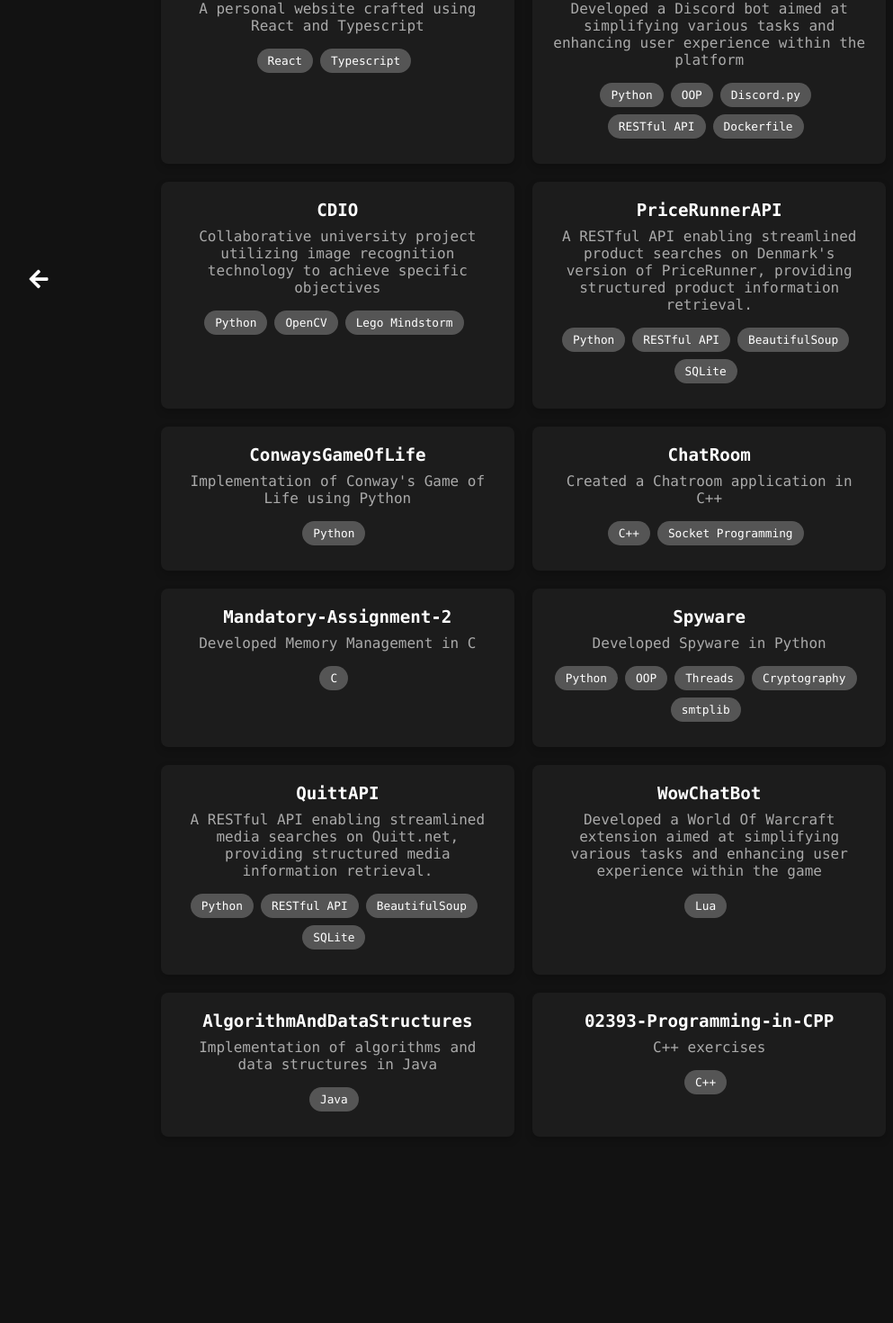
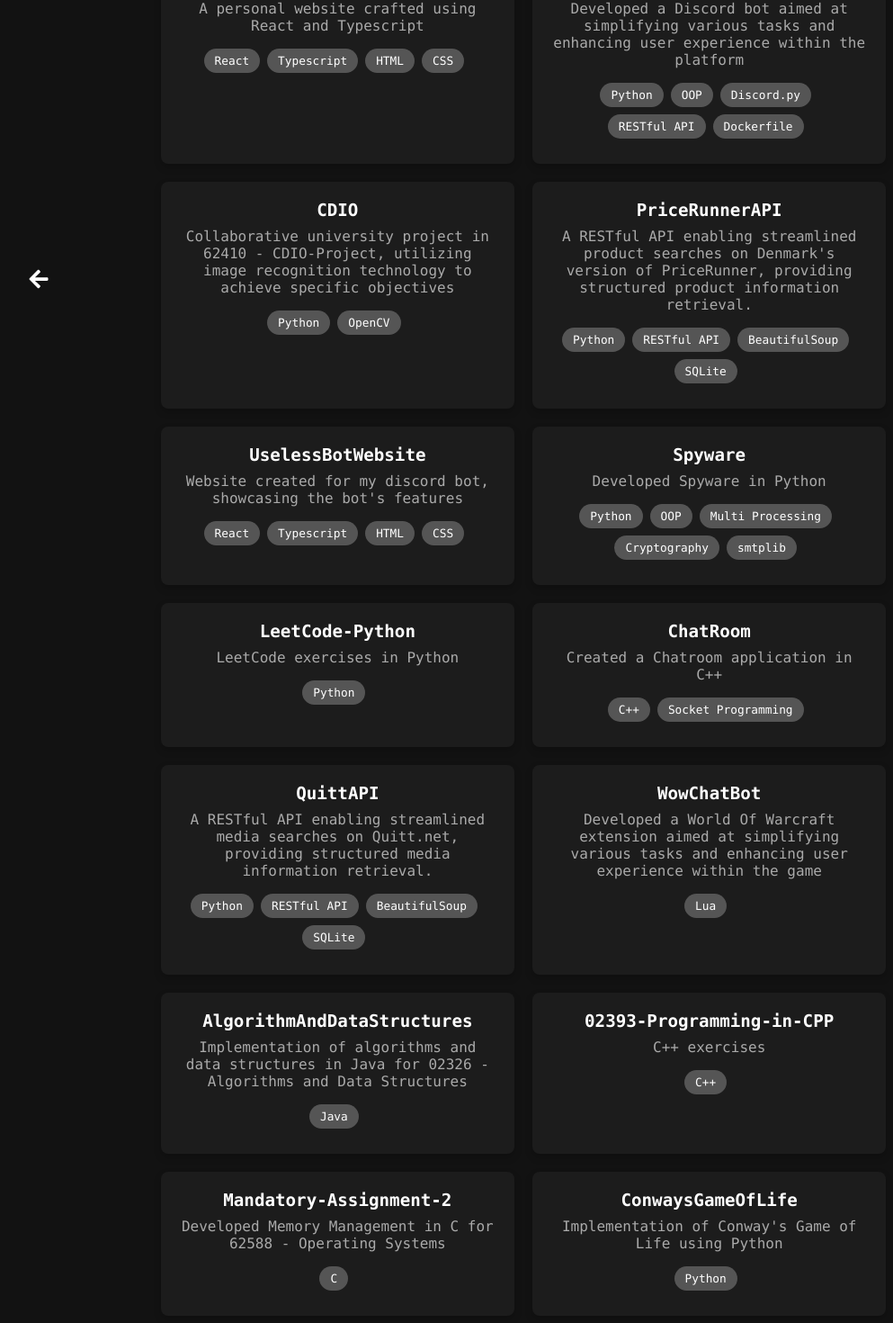
Before and after one commit to DenizIsikli/Portfolio, a React (Create React App) app: page /project in a window 1280 px wide. Shown: the part 90-1560 px from the top of the page at 90% size, without its empty margins (78-1071 px from the left). Before the commit the page ends 1379 px from the top, so only its background shows below. Built offline with nearby package versions, Linux system fonts and the light colour scheme.

Commit message:
Prrojects added

```diff
--- a/src/components/project/project.tsx
+++ b/src/components/project/project.tsx
@@ -50,6 +50,8 @@
                         <div className='tags'>
                             <span className='tag'>React</span>
                             <span className='tag'>Typescript</span>
+                            <span className='tag'>HTML</span>
+                            <span className='tag'>CSS</span>
                         </div>
                         {stars.length > 0 && <div className='star-container'>{stars}</div>}
                     </li>
@@ -75,11 +77,10 @@
                         onMouseLeave={removeStars}
                     >
                         <a href="https://github.com/DenizIsikli/CDIO">CDIO</a>
-                        <p>Collaborative university project utilizing image recognition technology to achieve specific objectives</p>
+                        <p>Collaborative university project in 62410 - CDIO-Project, utilizing image recognition technology to achieve specific objectives</p>
                         <div className='tags'>
                             <span className='tag'>Python</span>
                             <span className='tag'>OpenCV</span>
-                            <span className='tag'>Lego Mindstorm</span>
                         </div>
                         {stars.length > 0 && <div className='star-container'>{stars}</div>}
                     </li>
@@ -103,8 +104,39 @@
                         onMouseEnter={createStars}
                         onMouseLeave={removeStars}
                     >
-                        <a href="https://github.com/DenizIsikli/ConwaysGameOfLife">ConwaysGameOfLife</a>
-                        <p>Implementation of Conway's Game of Life using Python</p>
+                        <a href="https://github.com/DenizIsikli/UselessBotWebsite">UselessBotWebsite</a>
+                        <p>Website created for my discord bot, showcasing the bot's features</p>
+                        <div className='tags'>
+                            <span className='tag'>React</span>
+                            <span className='tag'>Typescript</span>
+                            <span className='tag'>HTML</span>
+                            <span className='tag'>CSS</span>
+                        </div>
+                        {stars.length > 0 && <div className='star-container'>{stars}</div>}
+                    </li>
+                    <li
+                        onMouseEnter={createStars}
+                        onMouseLeave={removeStars}
+                    >
+                        <a href="https://github.com/DenizIsikli/Spyware">Spyware</a>
+                        <p>Developed Spyware in Python</p>
+                        <div className='tags'>
+                            <span className='tag'>Python</span>
+                            <span className='tag'>OOP</span>
+                            <span className='tag'>Multi Processing</span>
+                            <span className='tag'>Cryptography</span>
+                            <span className='tag'>smtplib</span>
+                        </div>
+                        {stars.length > 0 && <div className='star-container'>{stars}</div>}
+                    </li>
+                </div>
+                <div className="project-group">
+                    <li
+                        onMouseEnter={createStars}
+                        onMouseLeave={removeStars}
+                    >
+                        <a href="https://github.com/DenizIsikli/LeetCode-Python">LeetCode-Python</a>
+                        <p>LeetCode exercises in Python</p>
                         <div className='tags'>
                             <span className='tag'>Python</span>
                         </div>
@@ -119,34 +151,6 @@
                         <div className='tags'>
                             <span className='tag'>C++</span>
                             <span className='tag'>Socket Programming</span>
-                        </div>
-                        {stars.length > 0 && <div className='star-container'>{stars}</div>}
-                    </li>
-                </div>
-                <div className="project-group">
-                    <li
-                        onMouseEnter={createStars}
-                        onMouseLeave={removeStars}
-                    >
-                        <a href="https://github.com/DenizIsikli/Mandatory-Assignment-2">Mandatory-Assignment-2</a>
-                        <p>Developed Memory Management in C</p>
-                        <div className='tags'>
-                            <span className='tag'>C</span>
-                        </div>
-                        {stars.length > 0 && <div className='star-container'>{stars}</div>}
-                    </li>
-                    <li
-                        onMouseEnter={createStars}
-                        onMouseLeave={removeStars}
-                    >
-                        <a href="https://github.com/DenizIsikli/Spyware">Spyware</a>
-                        <p>Developed Spyware in Python</p>
-                        <div className='tags'>
-                            <span className='tag'>Python</span>
-                            <span className='tag'>OOP</span>
-                            <span className='tag'>Threads</span>
-                            <span className='tag'>Cryptography</span>
-                            <span className='tag'>smtplib</span>
                         </div>
                         {stars.length > 0 && <div className='star-container'>{stars}</div>}
                     </li>
@@ -184,7 +188,7 @@
                         onMouseLeave={removeStars}
                     >
                         <a href="https://github.com/DenizIsikli/AlgorithmAndDataStructures">AlgorithmAndDataStructures</a>
-                        <p>Implementation of algorithms and data structures in Java</p>
+                        <p>Implementation of algorithms and data structures in Java for 02326 - Algorithms and Data Structures</p>
                         <div className='tags'>
                             <span className='tag'>Java</span>
                         </div>
@@ -202,6 +206,30 @@
                         {stars.length > 0 && <div className='star-container'>{stars}</div>}
                     </li>
                 </div>
+                <div className="project-group">
+                    <li
+                        onMouseEnter={createStars}
+                        onMouseLeave={removeStars}
+                    >
+                        <a href="https://github.com/DenizIsikli/Mandatory-Assignment-2">Mandatory-Assignment-2</a>
+                        <p>Developed Memory Management in C for 62588 - Operating Systems</p>
+                        <div className='tags'>
+                            <span className='tag'>C</span>
+                        </div>
+                        {stars.length > 0 && <div className='star-container'>{stars}</div>}
+                    </li>
+                    <li
+                        onMouseEnter={createStars}
+                        onMouseLeave={removeStars}
+                    >
+                        <a href="https://github.com/DenizIsikli/ConwaysGameOfLife">ConwaysGameOfLife</a>
+                        <p>Implementation of Conway's Game of Life using Python</p>
+                        <div className='tags'>
+                            <span className='tag'>Python</span>
+                        </div>
+                        {stars.length > 0 && <div className='star-container'>{stars}</div>}
+                    </li>
+                </div>
             </ul>
         </section>
     </div>
```
